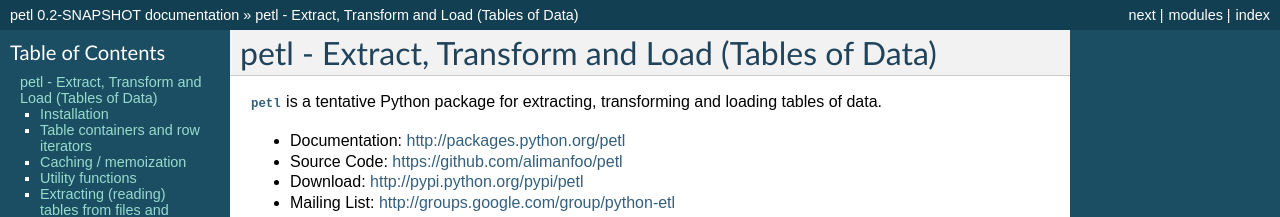
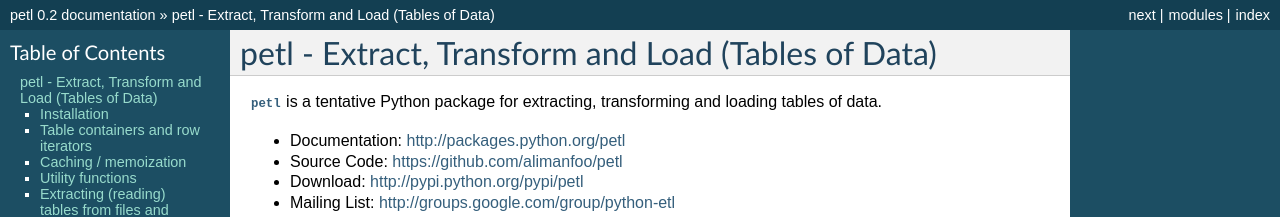
Before and after one commit to petl-developers/petl, a Sphinx documentation site: the page built from docs/index.txt, in a window 1280 px wide and 900 px high. Shown: the top 217 px of the window. Built offline with Sphinx 7.4.7, drawn with Linux system fonts in a browser that asks for light colours; formulas are drawn with MathJax 3; some of the changed text lies outside the part shown.

Commit message:
fixed version number in docs

```diff
--- a/docs/conf.py
+++ b/docs/conf.py
@@ -50,7 +50,7 @@
 # The short X.Y version.
 version = '0.2'
 # The full version, including alpha/beta/rc tags.
-release = '0.2-SNAPSHOT'
+release = '0.2'
 
 # The language for content autogenerated by Sphinx. Refer to documentation
 # for a list of supported languages.
```
